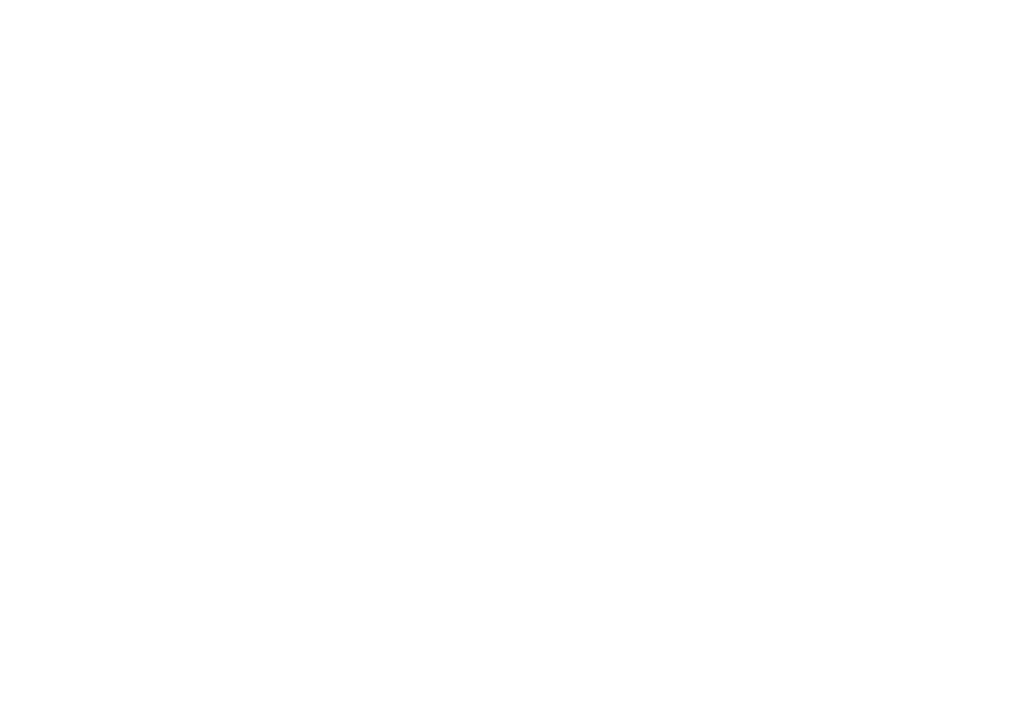
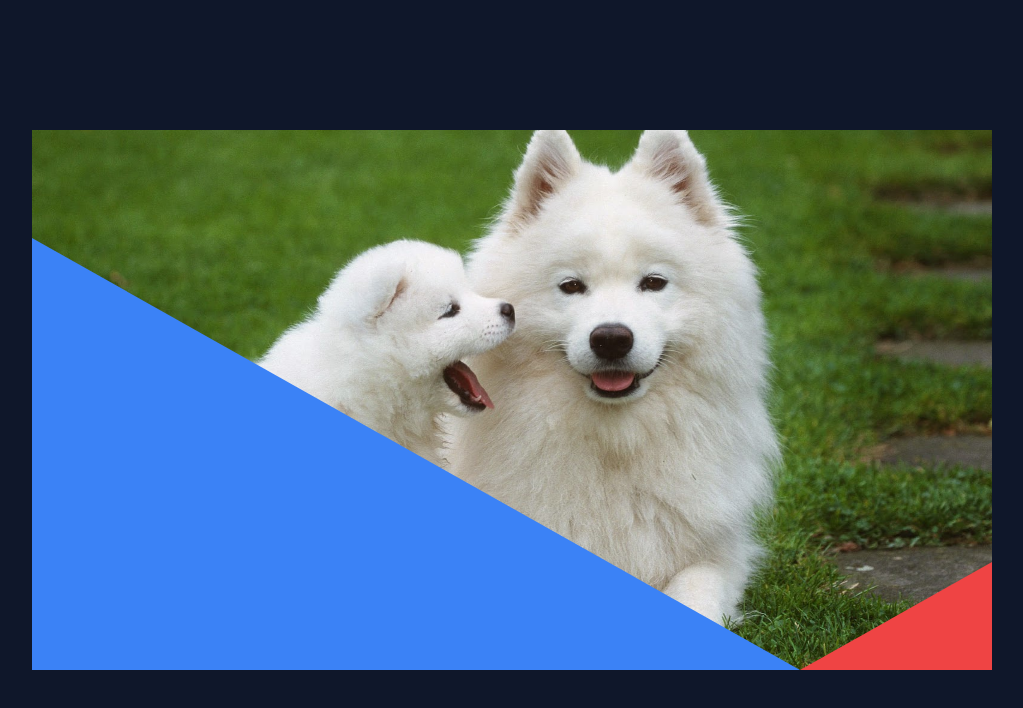
Before and after one commit to JJPSeno/nuxt-anime-playground, a Nuxt app: page /testdiv in a window 1280 px wide. Before the commit this address had no page. Shown: the top 708 px of the page, without its empty margins (128-1151 px from the left). Built offline with nearby package versions, Linux system fonts and the light colour scheme.

Commit message:
Add test component in new page

```diff
--- /dev/null
+++ b/pages/testdiv.vue
@@ -0,0 +1,35 @@
+<script setup lang="ts">
+
+const samo = ref(true)
+</script>
+
+<template>
+  <div
+    class="relative w-full h-dvh bg-slate-900 overflow-hidden flex items-center justify-center"
+  >
+    <div
+      id="selector"
+      ref="selector"
+      class="absolute aspect-video w-3/4 z-10"
+    >
+      <div
+        class="absolute w-full h-full"
+        :class="samo ? 'bg-blue-500' : 'bg-red-500'"
+        :style="`clip-path: polygon(${samo ? '0 20%, 0 100%, 80% 100%' : '20% 0, 100% 0, 100% 80%'});`"
+      >
+      </div>
+      <div
+        class="absolute w-1/5 h-1/5 bottom-0 right-0"
+        :class="samo ? 'bg-red-500' : 'bg-blue-500'"
+        style="clip-path: polygon(100% 0, 100% 100%, 0 100%);"
+        @click="samo = !samo"
+      >
+      </div>
+    </div>
+    <img
+      :src="`/images/backgrounds/${samo ? 'samo' : 'cind'}.jpg`"
+      class="relative object-cover aspect-video w-3/4"
+      :class="samo ? 'object-center' : 'object-[center_top]'"
+    >
+  </div>
+</template>
```
Also changed, not shown: public/images/backgrounds/cind.jpg (added), public/images/backgrounds/samo.jpg (added).
